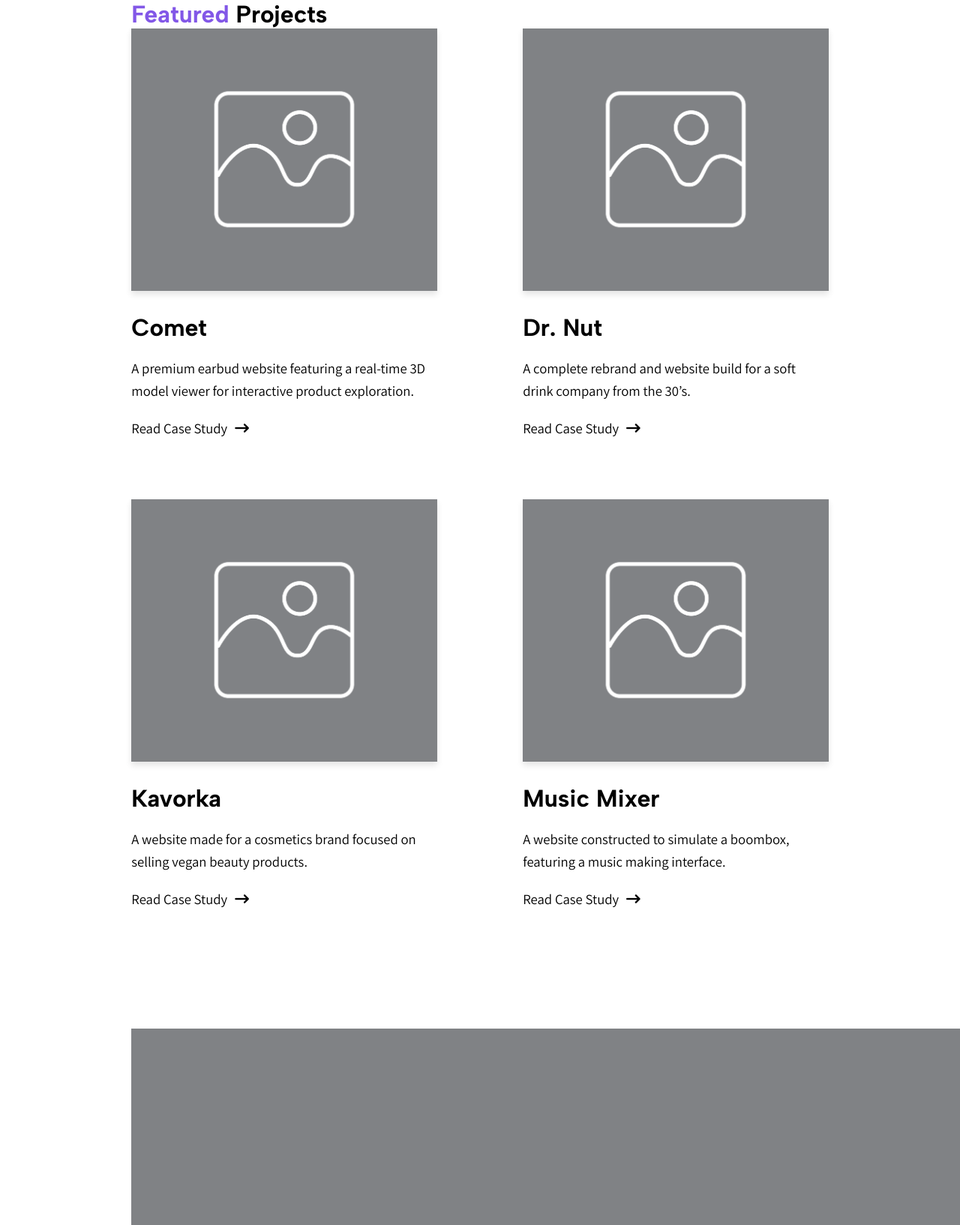
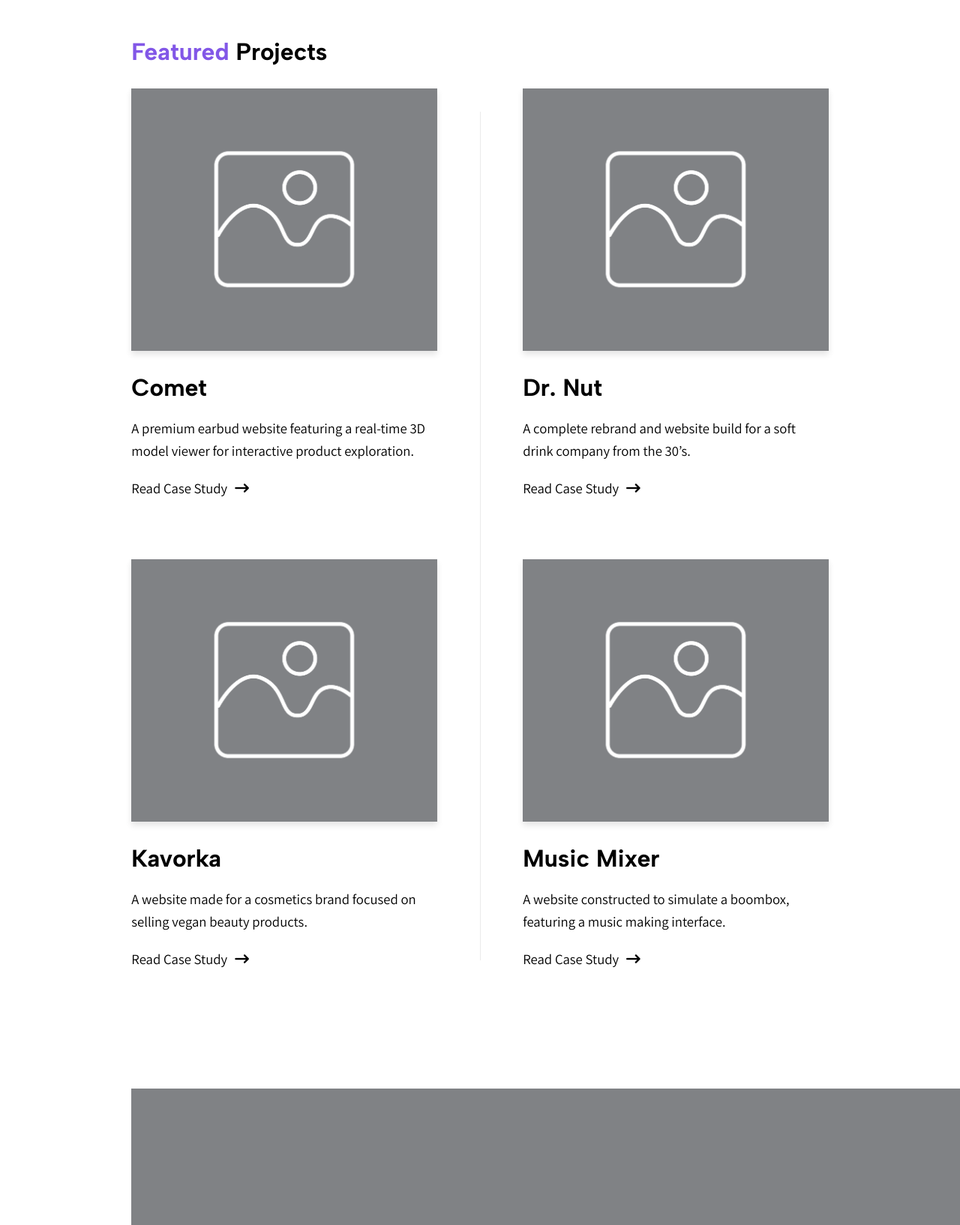
Before and after one commit to JeniferQ/QuelaliEvangelista_Jenifer_Portfolio, a PHP site: page / in a window 1280 px wide; the page is wider, and only the part inside the window is pictured. Shown: the part 1247-2881 px from the top of that part at 75% size. Run offline with PHP 8.4, Linux system fonts and the light colour scheme; some libraries are stand-ins or nearby versions.

Commit message:
Add home styles: Projects
In this commit, styles for the projects section were added.

```diff
--- a/sass/pages/_home.scss
+++ b/sass/pages/_home.scss
@@ -47,3 +47,24 @@
         margin: 50px 0 30px 0;
     }
 }
+
+// Projects
+
+#projects {
+    h2 {
+        margin: 50px 0 30px 0;
+    }
+
+    @media (min-width: 768px) {
+        position: relative;
+
+        .line {
+            background-color: #eaeaea;
+            position: absolute;
+            width: 1px;
+            left: 50%;
+            top: 12%;
+            height: 80%;
+        }
+    }
+}
```
Also changed, not shown: css/main.css, 1 other file.
